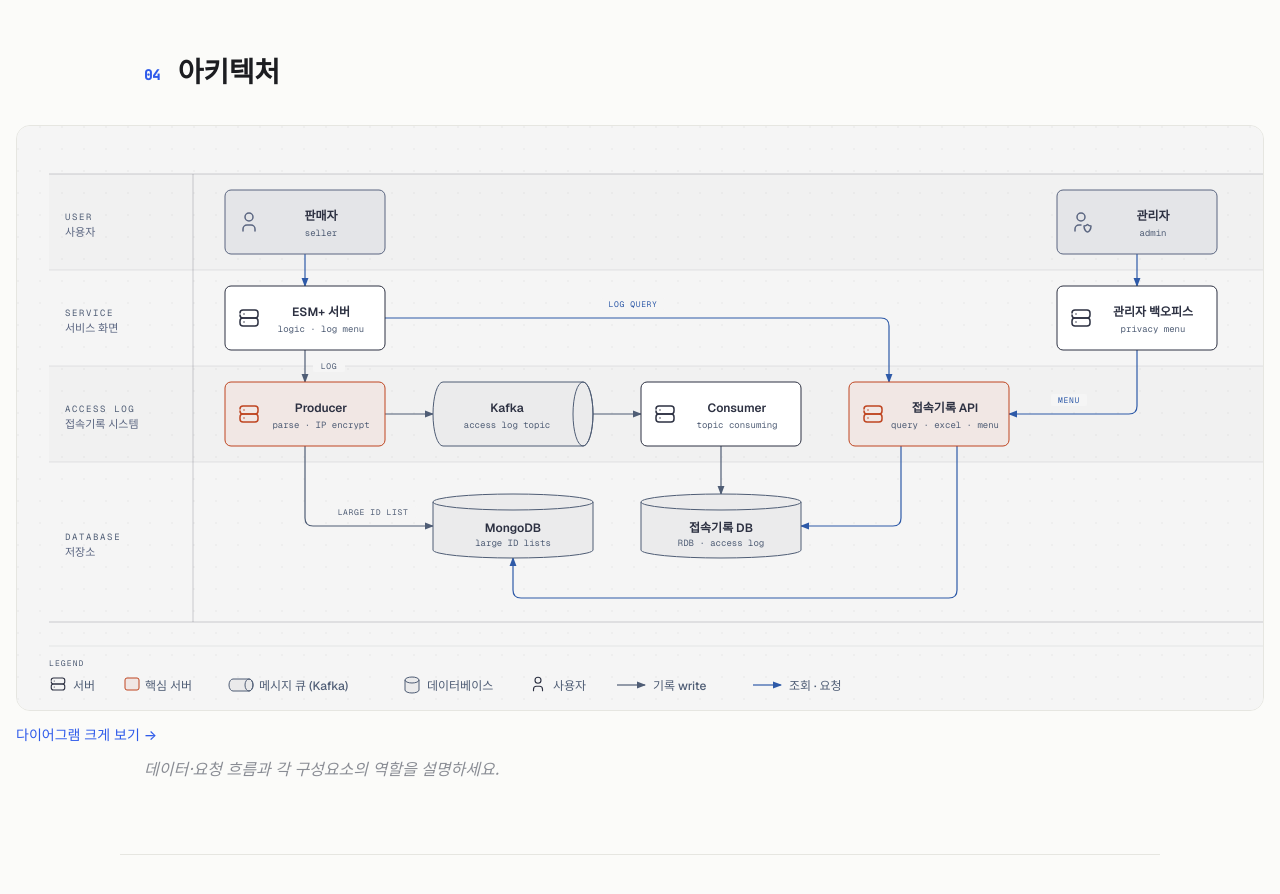
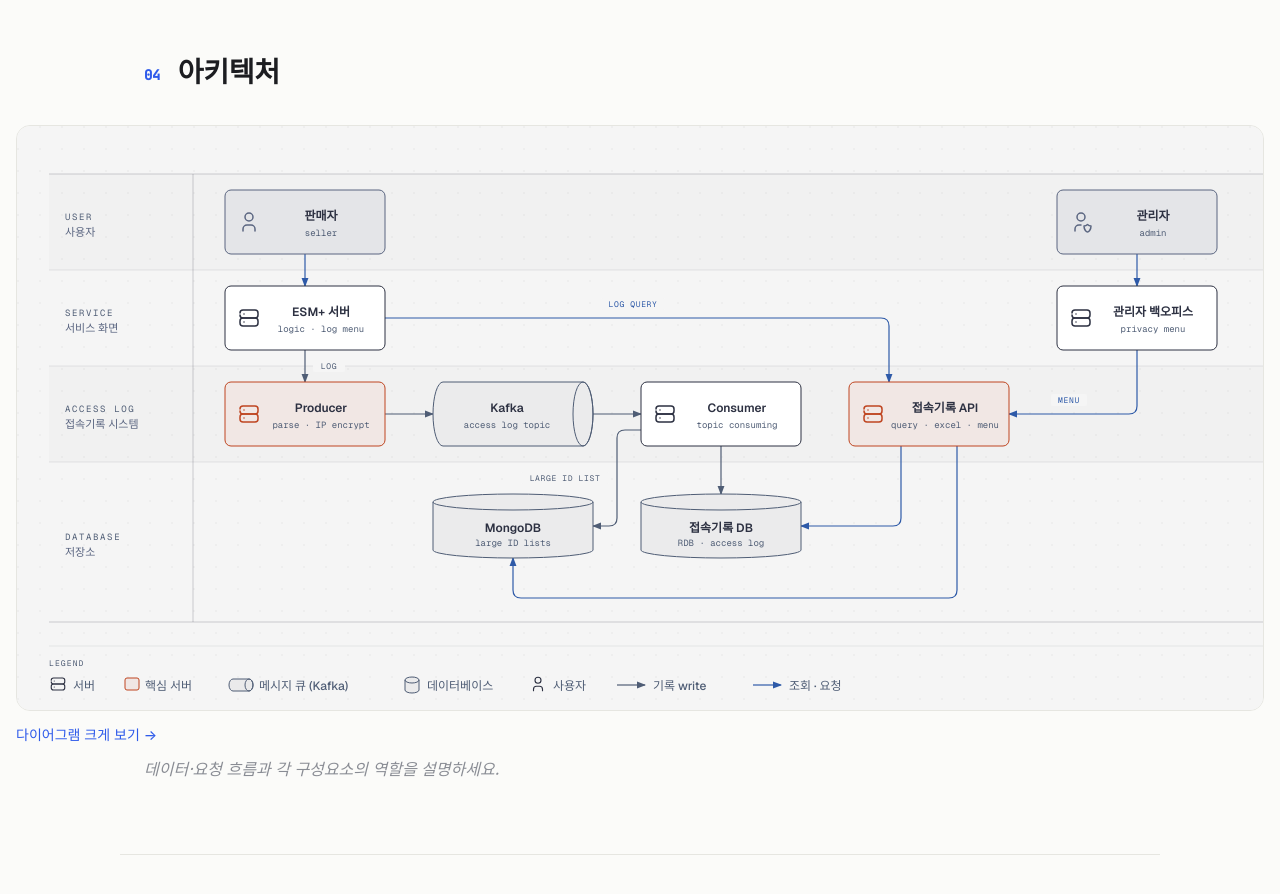
Before and after one commit to wondsn/portfolio, a plain HTML site: page projects/access-log.html in a window 1280 px wide. Shown: the part 1980-2874 px from the top of the page. Drawn offline with nearby package versions, Linux system fonts and the light colour scheme.

Commit message:
Show consumer writing to both access log DB and MongoDB
Co-Authored-By: Claude Opus 5.5 <noreply@anthropic.com>

```diff
--- a/projects/access-log.html
+++ b/projects/access-log.html
@@ -99,7 +99,7 @@
         <div class="diagram-container">
 <svg viewBox="0 0 1280 584" xmlns="http://www.w3.org/2000/svg" role="img" aria-labelledby="access-log-architecture-title access-log-architecture-desc" style="min-width:1280px">
 <title id="access-log-architecture-title">판매자 개인정보 접속기록 아키텍처</title>
-<desc id="access-log-architecture-desc">ESM+ 서버가 남긴 개인정보 접속기록을 Producer가 파싱하고 IP를 암호화해 Kafka로 보내고, Consumer가 DB에 저장하며, 접속기록 API가 판매자 조회와 관리자 메뉴 관리를 처리하는 구조.</desc>
+<desc id="access-log-architecture-desc">ESM+ 서버가 남긴 개인정보 접속기록을 Producer가 파싱하고 IP를 암호화해 Kafka로 보내고, Consumer가 접속기록 DB와 MongoDB에 저장하며, 접속기록 API가 판매자 조회와 관리자 메뉴 관리를 처리하는 구조.</desc>
 <defs>
 <marker id="access-log-architecture-arrow" markerWidth="8" markerHeight="6" refX="7" refY="3" orient="auto-start-reverse"><polygon points="0 0, 8 3, 0 6" fill="#4f5d75"/></marker>
 <marker id="access-log-architecture-arrow-link" markerWidth="8" markerHeight="6" refX="7" refY="3" orient="auto-start-reverse"><polygon points="0 0, 8 3, 0 6" fill="#2e5aa8"/></marker>
@@ -131,7 +131,7 @@
 <path d="M 368,288 H 416" fill="none" stroke="#4f5d75" stroke-width="1.2" marker-end="url(#access-log-architecture-arrow)"/>
 <path d="M 576,288 H 624" fill="none" stroke="#4f5d75" stroke-width="1.2" marker-end="url(#access-log-architecture-arrow)"/>
 <path d="M 704,320 V 368" fill="none" stroke="#4f5d75" stroke-width="1.2" marker-end="url(#access-log-architecture-arrow)"/>
-<path d="M 288,320 V 392 Q 288,400 296,400 H 416" fill="none" stroke="#4f5d75" stroke-width="1.2" marker-end="url(#access-log-architecture-arrow)"/>
+<path d="M 624,304 H 608 Q 600,304 600,312 V 392 Q 600,400 592,400 H 576" fill="none" stroke="#4f5d75" stroke-width="1.2" marker-end="url(#access-log-architecture-arrow)"/>
 <path d="M 368,192 H 864 Q 872,192 872,200 V 256" fill="none" stroke="#2e5aa8" stroke-width="1.2" marker-end="url(#access-log-architecture-arrow-link)"/>
 <path d="M 1120,224 V 280 Q 1120,288 1112,288 H 992" fill="none" stroke="#2e5aa8" stroke-width="1.2" marker-end="url(#access-log-architecture-arrow-link)"/>
 <path d="M 884,320 V 392 Q 884,400 876,400 H 784" fill="none" stroke="#2e5aa8" stroke-width="1.2" marker-end="url(#access-log-architecture-arrow-link)"/>
@@ -139,8 +139,8 @@
 <!-- Arrow labels -->
 <rect x="296" y="234" width="32" height="12" rx="2" fill="#f5f5f5"/>
 <text x="312" y="243" fill="#4f5d75" font-size="8" font-family="'Geist Mono', monospace" text-anchor="middle" letter-spacing="0.08em">LOG</text>
-<rect x="312" y="380" width="88" height="12" rx="2" fill="#f5f5f5"/>
-<text x="356" y="389" fill="#4f5d75" font-size="8" font-family="'Geist Mono', monospace" text-anchor="middle" letter-spacing="0.08em">LARGE ID LIST</text>
+<rect x="504" y="346" width="88" height="12" rx="2" fill="#f5f5f5"/>
+<text x="548" y="355" fill="#4f5d75" font-size="8" font-family="'Geist Mono', monospace" text-anchor="middle" letter-spacing="0.08em">LARGE ID LIST</text>
 <rect x="584" y="172" width="64" height="12" rx="2" fill="#f5f5f5"/>
 <text x="616" y="181" fill="#2e5aa8" font-size="8" font-family="'Geist Mono', monospace" text-anchor="middle" letter-spacing="0.08em">LOG QUERY</text>
 <rect x="1034" y="268" width="36" height="12" rx="2" fill="#f5f5f5"/>
```
Also changed, not shown: projects/diagrams/access-log-architecture.html (+4 -4 lines).
